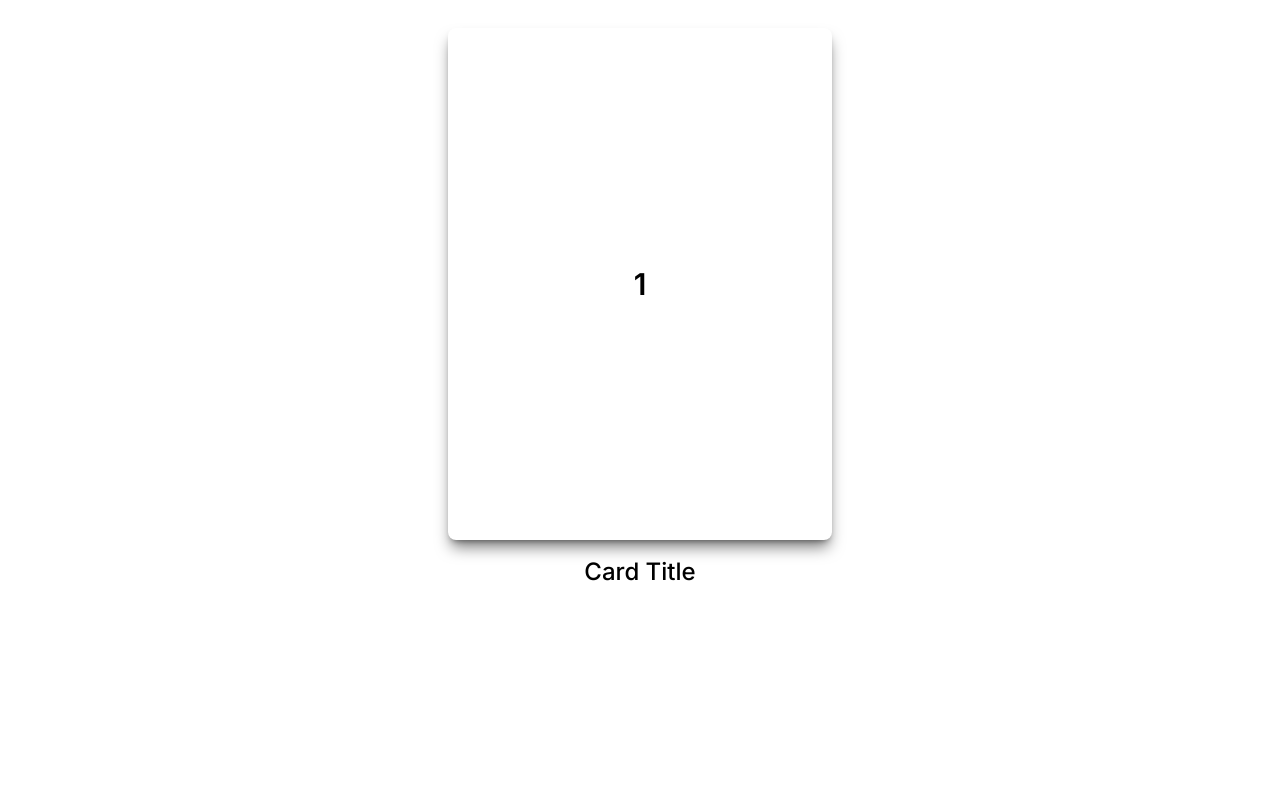
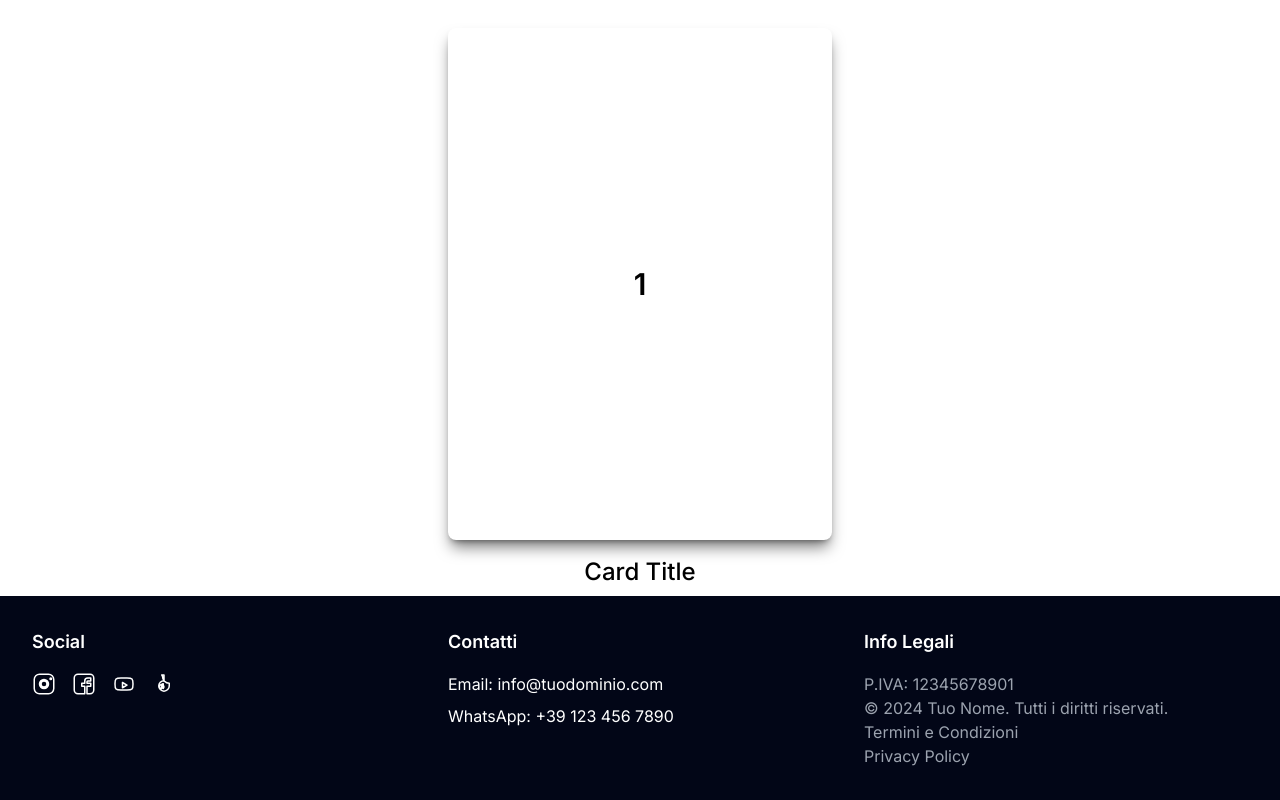
Before and after one commit to luca-de-bar/golden-baggy-react, a React (Vite) app: page / in a window 1280 px wide. Shown: the part 1880-2680 px from the top of the page. Before the commit the page ends 2476 px from the top, so only its background shows below. Built offline with nearby package versions, Linux system fonts and the light colour scheme.

Commit message:
add : Footer.tsx component

```diff
--- a/src/App.tsx
+++ b/src/App.tsx
@@ -8,6 +8,7 @@ import InfoStrip from "./components/InfoStrip";
 import { CarouselSize } from "./components/CardCarousel";
 import MainCard from "./components/MainCard";
 import SingleCard from "./components/SingleCard";
+import Footer from "./components/Footer";
 import "./index.css";
 
 const App = () => {
@@ -22,6 +23,7 @@ const App = () => {
       <MainCard />
       <CarouselSize />
       <SingleCard />
+      <Footer />
     </div>
   );
 };
--- /dev/null
+++ b/src/components/Footer.tsx
@@ -0,0 +1,78 @@
+import React from "react";
+
+const Footer: React.FC = () => {
+  return (
+    <footer className="bg-slate-950 text-white py-8">
+      <div className="max-w-7xl mx-auto px-4 sm:px-6 lg:px-8">
+        <div className="grid grid-cols-1 md:grid-cols-3 gap-8">
+          {/* Social Section */}
+          <div className="flex flex-col items-center md:items-start">
+            <h3 className="text-lg font-semibold mb-4">Social</h3>
+            <div className="flex space-x-4">
+              <a href="https://www.instagram.com" target="_blank" rel="noopener noreferrer" className="hover:text-gray-400">
+                <svg xmlns="http://www.w3.org/2000/svg" fill="none" viewBox="0 0 24 24" strokeWidth="1.5" stroke="currentColor" className="h-6 w-6">
+                  <path
+                    strokeLinecap="round"
+                    strokeLinejoin="round"
+                    d="M7.5 2.25h9a5.25 5.25 0 0 1 5.25 5.25v9a5.25 5.25 0 0 1-5.25 5.25h-9A5.25 5.25 0 0 1 2.25 16.5v-9A5.25 5.25 0 0 1 7.5 2.25Zm10.5 4.5a.75.75 0 1 1 1.5 0 .75.75 0 0 1-1.5 0ZM12 7.5a4.5 4.5 0 1 0 0 9 4.5 4.5 0 0 0 0-9Zm0 1.5a3 3 0 1 1 0 6 3 3 0 0 1 0-6Z"
+                  />
+                </svg>
+              </a>
+              <a href="https://www.facebook.com" target="_blank" rel="noopener noreferrer" className="hover:text-gray-400">
+                <svg xmlns="http://www.w3.org/2000/svg" fill="none" viewBox="0 0 24 24" strokeWidth="1.5" stroke="currentColor" className="h-6 w-6">
+                  <path
+                    strokeLinecap="round"
+                    strokeLinejoin="round"
+                    d="M18 2.25H6a3.75 3.75 0 0 0-3.75 3.75v12A3.75 3.75 0 0 0 6 21.75h6.75V14.25H9.75v-3H12.75V9a3 3 0 0 1 3-3h3v3H15.75c-.414 0-.75.336-.75.75V11.25h3.75v3H15v7.5H18a3.75 3.75 0 0 0 3.75-3.75v-12A3.75 3.75 0 0 0 18 2.25Z"
+                  />
+                </svg>
+              </a>
+              <a href="https://www.youtube.com" target="_blank" rel="noopener noreferrer" className="hover:text-gray-400">
+                <svg xmlns="http://www.w3.org/2000/svg" fill="none" viewBox="0 0 24 24" strokeWidth="1.5" stroke="currentColor" className="h-6 w-6">
+                  <path
+                    strokeLinecap="round"
+                    strokeLinejoin="round"
+                    d="M10.5 15.75l4.5-2.625-4.5-2.625v5.25ZM21 12c0 5.25-.675 6-6 6H9c-5.325 0-6-.675-6-6s.675-6 6-6h6c5.325 0 6 .675 6 6Z"
+                  />
+                </svg>
+              </a>
+              <a href="https://www.tiktok.com" target="_blank" rel="noopener noreferrer" className="hover:text-gray-400">
+                <svg xmlns="http://www.w3.org/2000/svg" fill="none" viewBox="0 0 24 24" strokeWidth="1.5" stroke="currentColor" className="h-6 w-6">
+                  <path
+                    strokeLinecap="round"
+                    strokeLinejoin="round"
+                    d="M9.75 3h2.25v5.625a5.25 5.25 0 1 0 5.25 5.25V11.25a6.75 6.75 0 0 1-6.75-6.75ZM7.5 14.25a2.25 2.25 0 0 0 2.25 2.25v-3.75a1.125 1.125 0 0 1 1.125-1.125h.375v4.875a2.25 2.25 0 1 0-3.75-2.25Z"
+                  />
+                </svg>
+              </a>
+            </div>
+          </div>
+
+          {/* Contacts Section */}
+          <div className="flex flex-col items-center md:items-start">
+            <h3 className="text-lg font-semibold mb-4">Contatti</h3>
+            <div className="flex flex-col space-y-2 text-center md:text-left">
+              <a href="mailto:info@tuodominio.com" className="hover:text-gray-400">
+                Email: info@tuodominio.com
+              </a>
+              <a href="https://wa.me/1234567890" target="_blank" rel="noopener noreferrer" className="hover:text-gray-400">
+                WhatsApp: +39 123 456 7890
+              </a>
+            </div>
+          </div>
+
+          {/* Other Info Section */}
+          <div className="flex flex-col items-center md:items-start">
+            <h3 className="text-lg font-semibold mb-4">Info Legali</h3>
+            <p className="text-gray-400 text-center md:text-left">P.IVA: 12345678901</p>
+            <p className="text-gray-400 text-center md:text-left">© 2024 Tuo Nome. Tutti i diritti riservati.</p>
+            <p className="text-gray-400 text-center md:text-left">Termini e Condizioni</p>
+            <p className="text-gray-400 text-center md:text-left">Privacy Policy</p>
+          </div>
+        </div>
+      </div>
+    </footer>
+  );
+};
+
+export default Footer;
```
